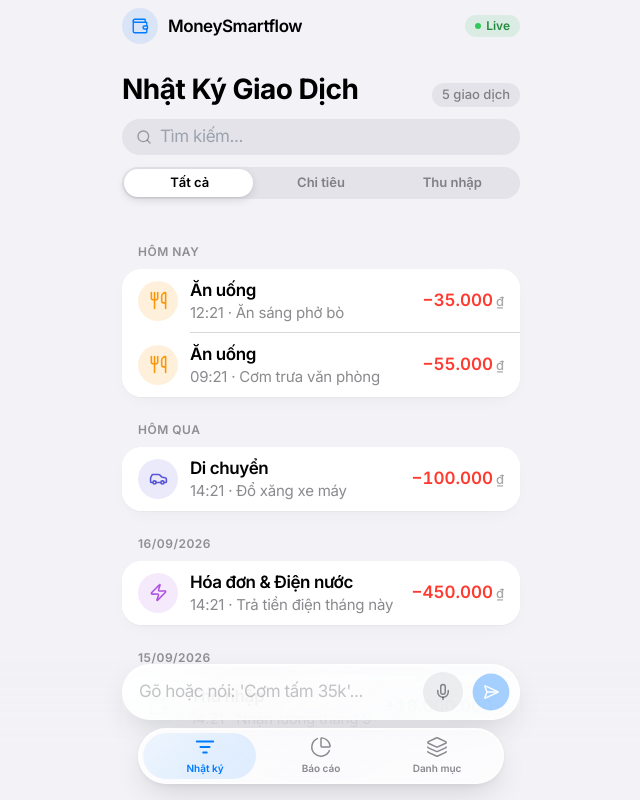
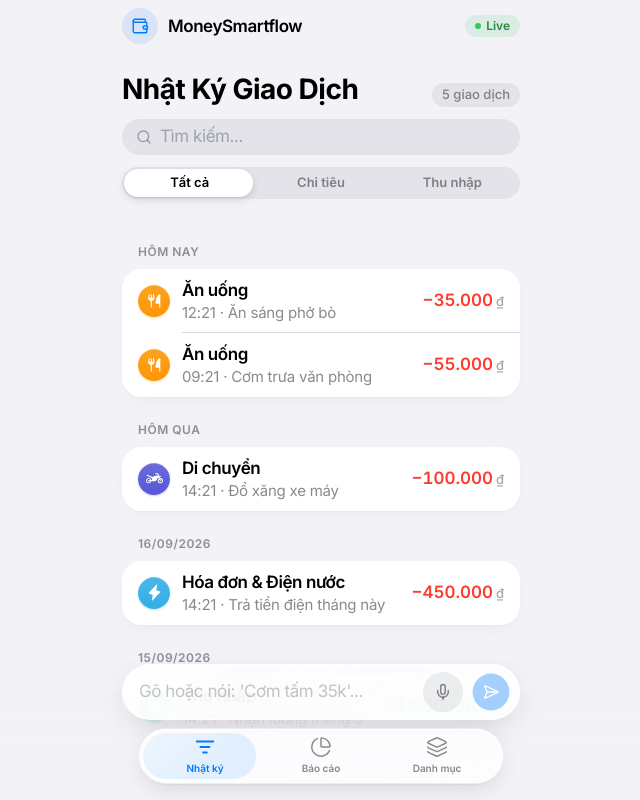
Before and after one commit to nguyennhuttan31594/MoneySmart, a Next.js app: page / in a window 1280 px wide. Shown: the whole page, without its empty margins (319-959 px from the left). Built offline with nearby package versions, Linux system fonts and the light colour scheme; no server answers; the database is empty.

Commit message:
feat(ui): complete background fix, glass framing, phosphor icons, and separator 60px

```diff
--- a/app/globals.css
+++ b/app/globals.css
@@ -68,9 +68,13 @@ html {
   height: 100%;
 }
 
+html, body, #root {
+  background-color: #F2F2F7 !important;
+  min-height: 100dvh;
+}
+
 body {
-  /* systemGroupedBackground — always light iOS design */
-  background-color: #F2F2F7 !important;
+  margin: 0;
   color: #1C1C1E !important;
   font-family: "Inter", -apple-system, "SF Pro Text", system-ui, sans-serif;
   font-optical-sizing: auto;
@@ -78,7 +82,6 @@ body {
   text-rendering: optimizeLegibility;
   -webkit-font-smoothing: antialiased;
   -moz-osx-font-smoothing: grayscale;
-  min-height: 100dvh;
 }
 
 /* Single unified container width across entire app (430px — iPhone 16 Pro Max) */
@@ -99,18 +102,16 @@ body {
 /* .glass-regular — nav bar, tab bar, input FAB */
 .glass-regular {
   position: relative;
-  background: var(--glass-bg-regular);
-  backdrop-filter: blur(28px) saturate(180%);
-  -webkit-backdrop-filter: blur(28px) saturate(180%);
-  border: 0.5px solid var(--glass-border);
+  background: rgba(255, 255, 255, 0.78);
+  backdrop-filter: blur(30px) saturate(180%);
+  -webkit-backdrop-filter: blur(30px) saturate(180%);
+  border: 0.5px solid rgba(0, 0, 0, 0.06);
   box-shadow:
-    0 12px 32px -8px rgba(0, 0, 0, 0.16),
-    0 2px 8px -2px rgba(0, 0, 0, 0.08),
-    inset 0 1px 0 0 rgba(255, 255, 255, 0.80),
-    inset 0 -1px 0 0 rgba(255, 255, 255, 0.20);
+    0 1px 1px rgba(0, 0, 0, 0.04),
+    0 8px 24px -6px rgba(0, 0, 0, 0.14),
+    inset 0 1px 0 0 rgba(255, 255, 255, 0.90);
   overflow: hidden;
   will-change: backdrop-filter;
-  transform: translateZ(0);
 }
 
 /* Specular highlight — diagonal light from top-left (NOT symmetric) */
@@ -380,7 +381,7 @@ body {
    ──────────────────────────────────────────────────────────────── */
 .tx-row {
   display: grid;
-  grid-template-columns: 40px 1fr auto;
+  grid-template-columns: 32px 1fr auto;
   column-gap: 12px;
   align-items: center;
   padding: 10px 16px;
@@ -401,12 +402,12 @@ body {
   transition: background 250ms var(--ease-standard);
 }
 
-/* Separator — starts at EXACT 68px (16px pad + 40px icon + 12px gap) */
+/* Separator — starts at EXACT 60px (16px pad + 32px icon + 12px gap) */
 .tx-row + .tx-row::before {
   content: '';
   position: absolute;
   top: 0;
-  left: 68px;   /* 16 + 40 + 12 = 68px */
+  left: 60px;   /* 16 + 32 + 12 = 60px */
   right: 0;
   height: 0.5px;
   background: rgba(60, 60, 67, 0.20);
@@ -414,8 +415,8 @@ body {
 
 /* Icon container */
 .tx-icon {
-  width: 40px;
-  height: 40px;
+  width: 32px;
+  height: 32px;
   border-radius: 9999px;
   display: flex;
   align-items: center;
@@ -431,7 +432,6 @@ body {
   top: 0;
   z-index: 40;
   will-change: backdrop-filter, background;
-  transform: translateZ(0);
   transition:
     background 250ms var(--ease-standard),
     backdrop-filter 250ms var(--ease-standard),
@@ -450,10 +450,10 @@ body {
 
 /* Glass when scrolled */
 .app-header.scrolled {
-  background: rgba(255, 255, 255, 0.72);
+  background: rgba(248, 248, 250, 0.80);
   backdrop-filter: blur(28px) saturate(180%);
   -webkit-backdrop-filter: blur(28px) saturate(180%);
-  border-bottom: 0.5px solid rgba(0, 0, 0, 0.12);
+  border-bottom: 0.5px solid rgba(0, 0, 0, 0.10);
   box-shadow: 0 4px 16px -4px rgba(0, 0, 0, 0.04);
 }
 
--- a/app/layout.tsx
+++ b/app/layout.tsx
@@ -14,6 +14,7 @@ export default function RootLayout({
   return (
     <html lang="vi" style={{ colorScheme: 'light' }}>
       <head>
+        <meta name="theme-color" content="#F2F2F7" />
         <link rel="preconnect" href="https://fonts.googleapis.com" />
         <link rel="preconnect" href="https://fonts.gstatic.com" crossOrigin="anonymous" />
         <link href="https://fonts.googleapis.com/css2?family=Inter:opsz,wght@14..32,400..700&display=swap" rel="stylesheet" />
--- a/components/CategoryIcon3D.tsx
+++ b/components/CategoryIcon3D.tsx
@@ -2,9 +2,18 @@
 
 import React from 'react';
 import {
-  Utensils, Car, Zap, ShoppingBag, HeartPulse,
-  Baby, CreditCard, Wallet, Tag, TrendingUp,
-} from 'lucide-react';
+  ForkKnife,
+  Motorcycle,
+  CarSimple,
+  Lightning,
+  ShoppingBag,
+  Heartbeat,
+  Baby,
+  CreditCard,
+  Wallet,
+  Tag,
+  TrendUp,
+} from '@phosphor-icons/react';
 
 interface CategoryIconProps {
   categoryName?: string;
@@ -13,48 +22,56 @@ interface CategoryIconProps {
   size?: 'sm' | 'md';
 }
 
-/* ── Hard-coded hex so they work in inline styles (no CSS var issues) ── */
-type IconCfg = {
-  glyphColor: string;   /* icon glyph color */
-  bgColor: string;      /* tinted background — rgba hex */
+export type CategoryMeta = {
+  color: string;
   Icon: React.ElementType;
 };
 
-const getCfg = (name: string, icon: string, isExpense: boolean): IconCfg => {
-  const n = name.toLowerCase();
-  const ic = icon.toLowerCase();
+export const CATEGORY_META_MAP: Record<string, CategoryMeta> = {
+  'ăn uống': { color: '#FF9500', Icon: ForkKnife },
+  'di chuyển': { color: '#5856D6', Icon: Motorcycle },
+  'hóa đơn': { color: '#32ADE6', Icon: Lightning },
+  'mua sắm': { color: '#FF2D55', Icon: ShoppingBag },
+  'sức khỏe': { color: '#FF3B30', Icon: Heartbeat },
+  'con cái': { color: '#AF52DE', Icon: Baby },
+  'trả nợ': { color: '#A2845E', Icon: CreditCard },
+  'thu nhập': { color: '#34C759', Icon: Wallet },
+};
 
-  if (n.includes('ăn uống') || n.includes('ăn') || n.includes('cà phê') || n.includes('food') || ic.includes('utensil'))
-    return { glyphColor: '#FF9500', bgColor: 'rgba(255,149,0,0.14)', Icon: Utensils };
+export const getCategoryMeta = (name: string, icon: string = '', isExpense: boolean = true): CategoryMeta => {
+  const n = (name || '').toLowerCase();
+  const ic = (icon || '').toLowerCase();
 
-  if (n.includes('di chuyển') || n.includes('xăng') || n.includes('xe') || ic.includes('car'))
-    return { glyphColor: '#5856D6', bgColor: 'rgba(88,86,214,0.12)', Icon: Car };
+  if (n.includes('ăn uống') || n.includes('ăn') || n.includes('cà phê') || n.includes('food') || ic.includes('utensil') || ic.includes('food'))
+    return CATEGORY_META_MAP['ăn uống'];
 
-  if (n.includes('hóa đơn') || n.includes('điện nước') || n.includes('điện') || ic.includes('zap'))
-    return { glyphColor: '#AF52DE', bgColor: 'rgba(175,82,222,0.12)', Icon: Zap };
+  if (n.includes('di chuyển') || n.includes('xăng') || n.includes('xe') || ic.includes('car') || ic.includes('motor'))
+    return CATEGORY_META_MAP['di chuyển'];
+
+  if (n.includes('hóa đơn') || n.includes('điện nước') || n.includes('điện') || ic.includes('zap') || ic.includes('lightning'))
+    return CATEGORY_META_MAP['hóa đơn'];
 
   if (n.includes('mua sắm') || n.includes('giải trí') || n.includes('quần áo') || ic.includes('shopping'))
-    return { glyphColor: '#FF2D55', bgColor: 'rgba(255,45,85,0.12)', Icon: ShoppingBag };
+    return CATEGORY_META_MAP['mua sắm'];
 
   if (n.includes('sức khỏe') || n.includes('y tế') || n.includes('bệnh') || n.includes('thuốc') || ic.includes('heart'))
-    return { glyphColor: '#FF3B30', bgColor: 'rgba(255,59,48,0.12)', Icon: HeartPulse };
+    return CATEGORY_META_MAP['sức khỏe'];
 
   if (n.includes('con cái') || n.includes('trẻ em') || n.includes('học phí') || ic.includes('baby'))
-    return { glyphColor: '#FFCC00', bgColor: 'rgba(255,204,0,0.14)', Icon: Baby };
+    return CATEGORY_META_MAP['con cái'];
 
   if (n.includes('trả nợ') || n.includes('vay nợ') || n.includes('nợ') || ic.includes('credit'))
-    return { glyphColor: '#FF3B30', bgColor: 'rgba(255,59,48,0.10)', Icon: CreditCard };
+    return CATEGORY_META_MAP['trả nợ'];
 
   if (!isExpense || n.includes('thu nhập') || n.includes('lương') || n.includes('income'))
-    return { glyphColor: '#34C759', bgColor: 'rgba(52,199,89,0.12)', Icon: Wallet };
+    return CATEGORY_META_MAP['thu nhập'];
 
   if (n.includes('tiết kiệm') || n.includes('đầu tư'))
-    return { glyphColor: '#30B0C7', bgColor: 'rgba(48,176,199,0.12)', Icon: TrendingUp };
+    return { color: '#30B0C7', Icon: TrendUp };
 
-  /* fallback */
   return isExpense
-    ? { glyphColor: '#8E8E93', bgColor: 'rgba(142,142,147,0.10)', Icon: Tag }
-    : { glyphColor: '#34C759', bgColor: 'rgba(52,199,89,0.12)', Icon: Wallet };
+    ? { color: '#8E8E93', Icon: Tag }
+    : CATEGORY_META_MAP['thu nhập'];
 };
 
 export const CategoryIcon: React.FC<CategoryIconProps> = ({
@@ -63,9 +80,10 @@ export const CategoryIcon: React.FC<CategoryIconProps> = ({
   isExpense = true,
   size = 'md',
 }) => {
-  const dim = size === 'sm' ? 32 : 40;
-  const iconSize = size === 'sm' ? 15 : 19;
-  const cfg = getCfg(categoryName, iconName, isExpense);
+  const dim = size === 'sm' ? 28 : 32;
+  const iconSize = size === 'sm' ? 14 : 17;
+  const meta = getCategoryMeta(categoryName, iconName, isExpense);
+  const VAR_COLOR = meta.color;
 
   return (
     <div
@@ -73,17 +91,18 @@ export const CategoryIcon: React.FC<CategoryIconProps> = ({
       style={{
         width: dim,
         height: dim,
-        borderRadius: '50%',                 /* tròn 40px */
-        backgroundColor: cfg.bgColor,        /* tinted alpha 0.12 */
+        borderRadius: '50%',
+        background: `linear-gradient(180deg, color-mix(in srgb, ${VAR_COLOR} 88%, white) 0%, ${VAR_COLOR} 100%)`,
+        boxShadow: `inset 0 0.5px 0 rgba(255,255,255,0.45), 0 1px 2px color-mix(in srgb, ${VAR_COLOR} 30%, transparent)`,
         display: 'flex',
         alignItems: 'center',
         justifyContent: 'center',
         flexShrink: 0,
       }}
     >
-      <cfg.Icon
-        style={{ width: iconSize, height: iconSize, color: cfg.glyphColor }}
-        strokeWidth={2.0}
+      <meta.Icon
+        weight="fill"
+        style={{ width: iconSize, height: iconSize, color: '#FFFFFF' }}
       />
     </div>
   );
--- a/components/TransactionFeed.tsx
+++ b/components/TransactionFeed.tsx
@@ -206,13 +206,13 @@ const TxRow: React.FC<TxRowProps> = ({ tx, cat, isLast, onDelete, animationDelay
         </div>
       </div>
 
-      {/* Inset separator: 16 (pad) + 40 (icon) + 12 (gap) = 68px */}
+      {/* Inset separator: 16 (pad) + 32 (icon) + 12 (gap) = 60px */}
       {!isLast && (
         <div
           style={{
             position: 'absolute',
             bottom: 0,
-            left: 68,
+            left: 60,
             right: 0,
             height: '0.5px',
             background: 'rgba(60, 60, 67, 0.20)',
--- a/package.json
+++ b/package.json
@@ -10,6 +10,7 @@
   },
   "dependencies": {
     "@google/generative-ai": "^0.21.0",
+    "@phosphor-icons/react": "^2.1.10",
     "@supabase/supabase-js": "^2.48.1",
     "clsx": "^2.1.1",
     "framer-motion": "^12.4.7",
```
Also changed, not shown: 1 other file (tests, documents, lock files or other folders).
